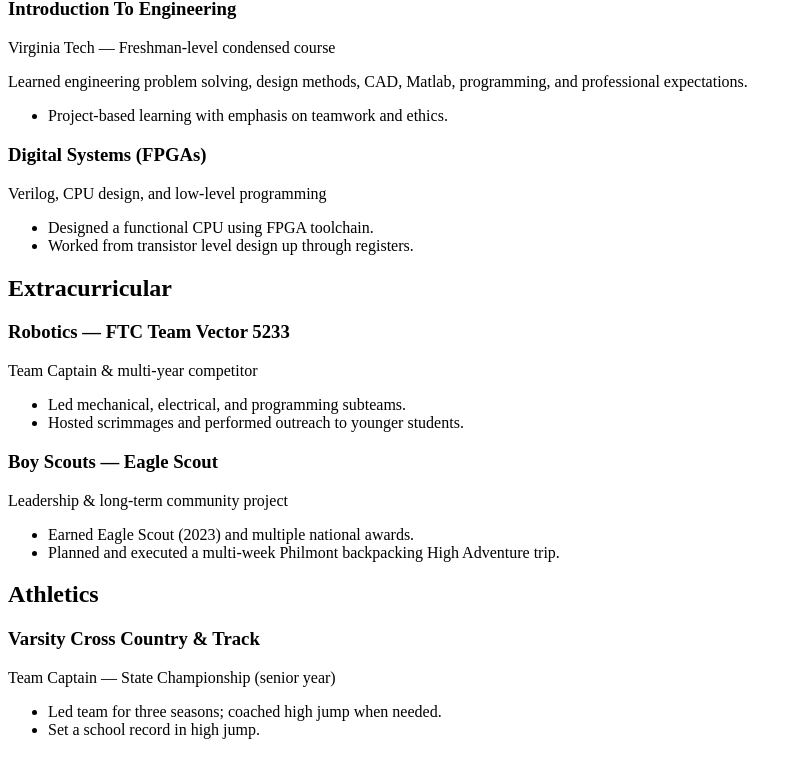
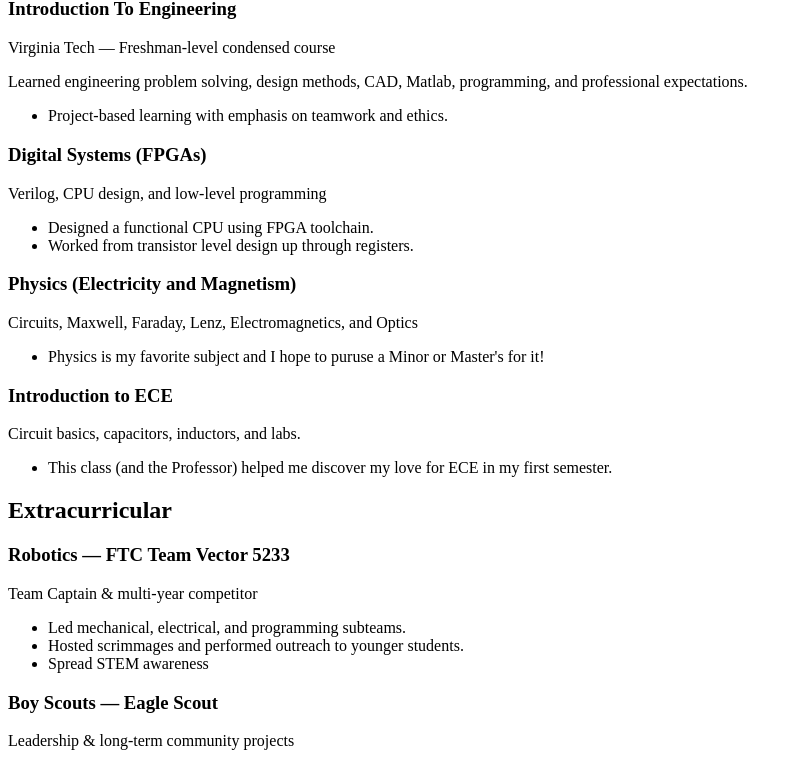
Before and after one commit to GunderwoodG/portfolio, a React (Vite) app: page / in a window 1280 px wide. Shown: the part 1993-2753 px from the top of the page, without its empty margins (0-799 px from the left). Built offline with nearby package versions, Linux system fonts and the light colour scheme; the HTML template or start-up script is replaced by a standard one.

Commit message:
Updates with logos

```diff
--- a/index.html
+++ b/index.html
@@ -5,6 +5,7 @@
     <meta name="viewport" content="width=device-width, initial-scale=1.0" />
     <title>Garrison Underwood | Portfolio</title>
     <meta name="description" content="Portfolio of Garrison Underwood — ECE & Computer Engineering student at Virginia Tech."/>
+    <link rel="icon" type="image/png" href="/favicon.png" />
   </head>
   <body class="antialiased">
     <div id="root"></div>
--- a/src/App.jsx
+++ b/src/App.jsx
@@ -3,6 +3,7 @@
 import Section from './components/Section'
 import Footer from './components/Footer'
 import data from './data/portfolioData'
+import vtlogo from './assets/vt.webp'
 
 export default function App() {
   return (
@@ -29,7 +30,7 @@
             </div>
             <div className="mx-auto w-44 h-44 rounded-xl bg-gradient-to-br from-deep-blue to-navy-900 flex items-center justify-center shadow-lg border border-gray-800">
               <img
-              src="src/assets/vt.webp"
+              src={vtlogo}
               alt="vt logo"
               className="w-full h-full object-cover rounded-xl"
               />
--- a/src/components/Footer.jsx
+++ b/src/components/Footer.jsx
@@ -3,7 +3,7 @@
 export default function Footer() {
   return (
     <footer className="pt-12 pb-6 text-center text-sm text-gray-400">
-      <div className="opacity-80">Built with ❤️ — React + Vite + Tailwind</div>
+      <div className="opacity-80">Made by hand — React + Vite + Tailwind</div>
       <div className="mt-2">© {new Date().getFullYear()} Garrison Underwood</div>
     </footer>
   )
--- a/src/data/portfolioData.js
+++ b/src/data/portfolioData.js
@@ -82,6 +82,22 @@
         "Designed a functional CPU using FPGA toolchain.",
         "Worked from transistor level design up through registers."
       ]
+    },
+    {
+      title: "Physics (Electricity and Magnetism)",
+      subtitle: "Circuits, Maxwell, Faraday, Lenz, Electromagnetics, and Optics",
+      date: "",
+      bullets: [
+        "Physics is my favorite subject and I hope to puruse a Minor or Master's for it!"
+      ]
+    },
+     {
+      title: "Introduction to ECE",
+      subtitle: "Circuit basics, capacitors, inductors, and labs.",
+      date: "",
+      bullets: [
+        "This class (and the Professor) helped me discover my love for ECE in my first semester."
+      ]
     }
     // Add more academic items below following the same structure.
   ],
@@ -92,15 +108,69 @@
       subtitle: "Team Captain & multi-year competitor",
       bullets: [
         "Led mechanical, electrical, and programming subteams.",
-        "Hosted scrimmages and performed outreach to younger students."
+        "Hosted scrimmages and performed outreach to younger students.",
+        "Spread STEM awareness"
       ]
     },
     {
       title: "Boy Scouts — Eagle Scout",
-      subtitle: "Leadership & long-term community project",
+      subtitle: "Leadership & long-term community projects",
       bullets: [
         "Earned Eagle Scout (2023) and multiple national awards.",
         "Planned and executed a multi-week Philmont backpacking High Adventure trip."
+      ]
+    },
+    {
+      title: "Virginia Tech Game Development Club",
+      subtitle: "Video game design.",
+      bullets: [
+        "Learned programming skills nessecary to create captivating video games.",
+        "Learned values outside of techincal skills that make video games stand out."
+      ]
+    },
+    {
+      title: "Pickleball Club",
+      subtitle: "",
+      bullets: [
+        "Weekly practices",
+        "Bi-weekly competitions",
+        "3.06 DUPR Rating"
+      ]
+    },
+    {
+      title: "AI/ML Club",
+      subtitle: "",
+      bullets: [
+        "CNN, GNN, Reinforcment learning, Immitation learning",
+      ]
+    },
+    {
+      title: "Colligate Times",
+      subtitle: "Campus Newpaper",
+      bullets: [
+        "Opinions Contributer",
+        "Notable Article: Life on Campus without Socail Media: https://www.collegiatetimes.com/opinion/campus-life-without-social-media/article_620a7d0e-f338-4237-9559-7d30253ab650.html"
+      ]
+    },
+    {
+      title: "Engineer's Forum Magazine",
+      subtitle: "Campus Magazine",
+      bullets: [
+        "Notable Article: Studying for VT Physics the Right Way."
+      ]
+    },
+    {
+      title: "Entreprenurship Club",
+      subtitle: "",
+      bullets: [
+        "Engaed with fellow Hokie startups."
+      ]
+    },
+    {
+      title: "IEE@VT",
+      subtitle: "",
+      bullets: [
+        "ECE Networking"
       ]
     }
   ],
@@ -115,11 +185,11 @@
       ]
     },
     {
-      title: "Baseball — Player & Umpire",
+      title: "Baseball - Player & Coach",
       subtitle: "Longstanding involvement in baseball",
       bullets: [
         "Played recreationally and travel baseball from age 5 to 17.",
-        "Seven years as a baseball umpire; now also a trainer."
+        "Coached for multiple teams starting at age 12."
       ]
     }
   ],
@@ -127,10 +197,12 @@
   skills: [
     {
       title: "Programming & Embedded Systems",
-      subtitle: "Python, C, C++, Arduino, Raspberry Pi",
+      subtitle: "Python, C, C++, Arduino, Raspberry Pi, R, MATLAB, HTML, CSS",
       bullets: [
         "Built projects using Raspberry Pi and microcontrollers.",
-        "Created a wallpaper rotation algorithm in Python."
+        "Created a desktop wallpaper rotation algorithm in Python.",
+        "Data analysis and interpretation with R and MATLAB",
+        "AI/ML/CV projects"
       ]
     },
     {
@@ -140,8 +212,29 @@
         "Published an article in a fly fishing magazine.",
         "Staff writer for the Collegiate Times and contributor to Engineers Forum."
       ]
+    },
+    {
+      title: "AI/ML/CV",
+      subtitle: "Discovering the world of AI.",
+      bullets: [
+        "Implementing personal projects to be used in real world applications"
+      ]
+    }
+  ],
+
+  personal_projects: [
+    {
+      title: "Programming & Embedded Systems",
+      subtitle: "Python, C, C++, Arduino, Raspberry Pi, R, MATLAB, HTML, CSS",
+      bullets: [
+        "Built projects using Raspberry Pi and microcontrollers.",
+        "Created a desktop wallpaper rotation algorithm in Python.",
+        "Data analysis and interpretation with R and MATLAB",
+        "AI/ML/CV projects"
+      ]
     }
   ]
+
 }
 
 export default data
```
Also changed, not shown: public/favicon.png (added).
